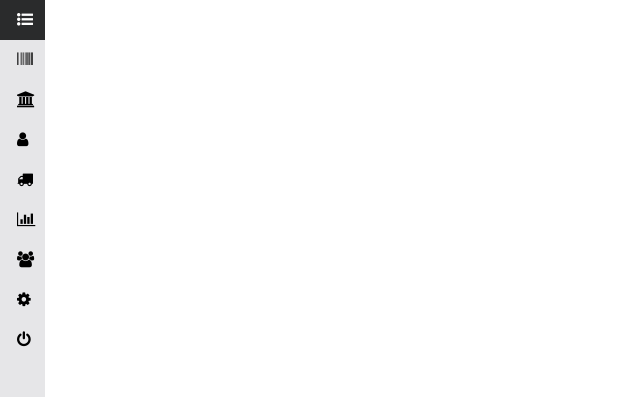
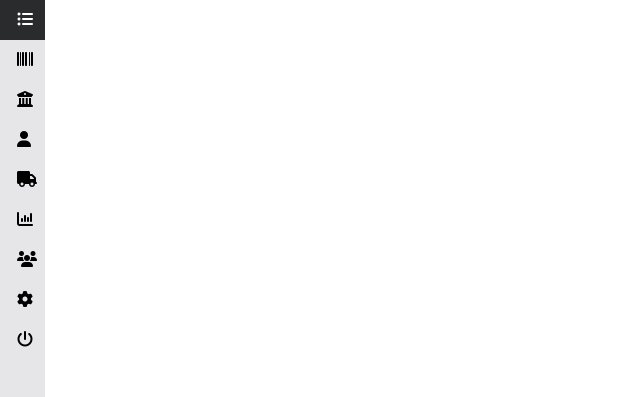
Before and after one commit to NadeeshaEranjan/wordpress-style-side-menu, a plain HTML site: page index.html in a window 1280 px wide. Shown: the top 397 px of the page, 0-640 px from the left. Drawn offline with nearby package versions, Linux system fonts and the light colour scheme.

Commit message:
fontawesome update
fontawesome Url updated

```diff
--- a/index.html
+++ b/index.html
@@ -16,6 +16,8 @@
 	<!-- font awesome -->
 	<link href="css/font-awesome.css" rel="stylesheet">
 	<link href="css/font-awesome.min.css" rel="stylesheet">
+
+	<script src="https://use.fontawesome.com/d5b0b94ef8.js"></script>
 
 </head>
 <body class="background-dark text-dark-orange">
```
